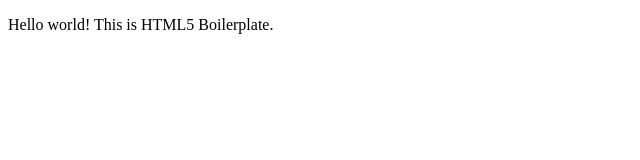
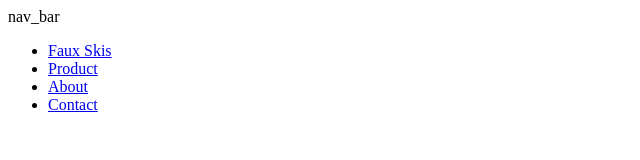
Before and after one commit to chth2116/Boiler-Room, a plain HTML site: page index.html in a window 1280 px wide. Shown: the whole page, without its empty margins (0-640 px from the left). Drawn offline with nearby package versions, Linux system fonts and the light colour scheme.

Commit message:
first commit

```diff
--- a/index.html
+++ b/index.html
@@ -22,12 +22,35 @@
         </script>
     </head>
     <body>
+
         <!--[if lte IE 9]>
             <p class="browserupgrade">You are using an <strong>outdated</strong> browser. Please <a href="https://browsehappy.com/">upgrade your browser</a> to improve your experience and security.</p>
         <![endif]-->
 
         <!-- Add your site or application content here -->
-        <p>Hello world! This is HTML5 Boilerplate.</p>
+        <!-- <p>Hello world! This is HTML5 Boilerplate.</p> -->
+        <div>nav_bar</div>
+        <nav>
+          <ul>
+            <li class = "nav_li" id = "company name"><a href = "index.html">Faux Skis</a></li>
+            <li class = "nav_li"><a href = "#"> Product </a></li>
+            <li class = "nav_li"><a href = "#"> About </a></li>
+            <li class = "nav_li"><a href = "#"> Contact </a></li>
+          </ul>
+        </nav>
+
+
+
+
+
+
+
+
+
+
+
+
+
         <script src="js/vendor/modernizr-3.5.0.min.js"></script>
         <script src="https://code.jquery.com/jquery-3.2.1.min.js" integrity="sha256-hwg4gsxgFZhOsEEamdOYGBf13FyQuiTwlAQgxVSNgt4=" crossorigin="anonymous"></script>
         <script>window.jQuery || document.write('<script src="js/vendor/jquery-3.2.1.min.js"><\/script>')</script>
```
Also changed, not shown: 1 other file.
